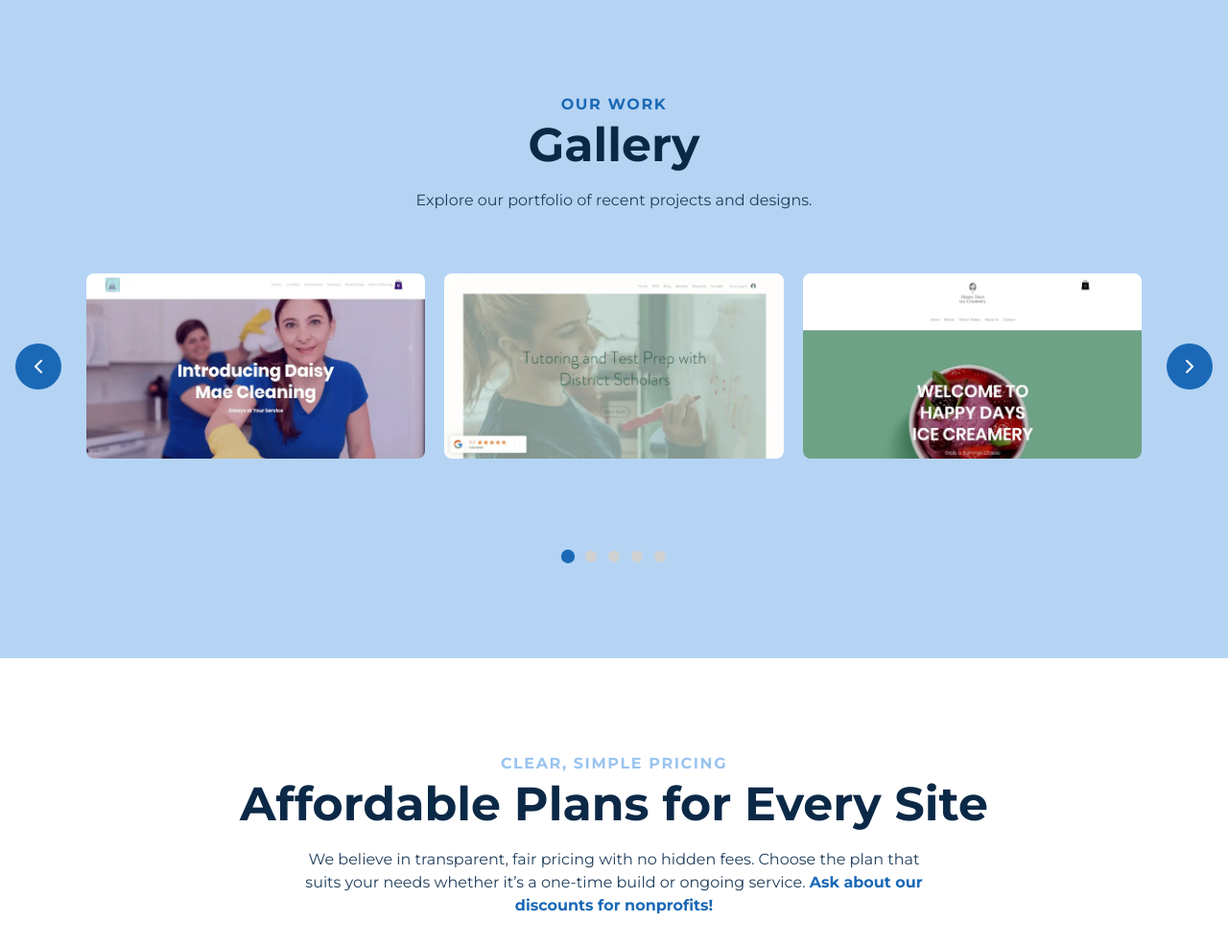
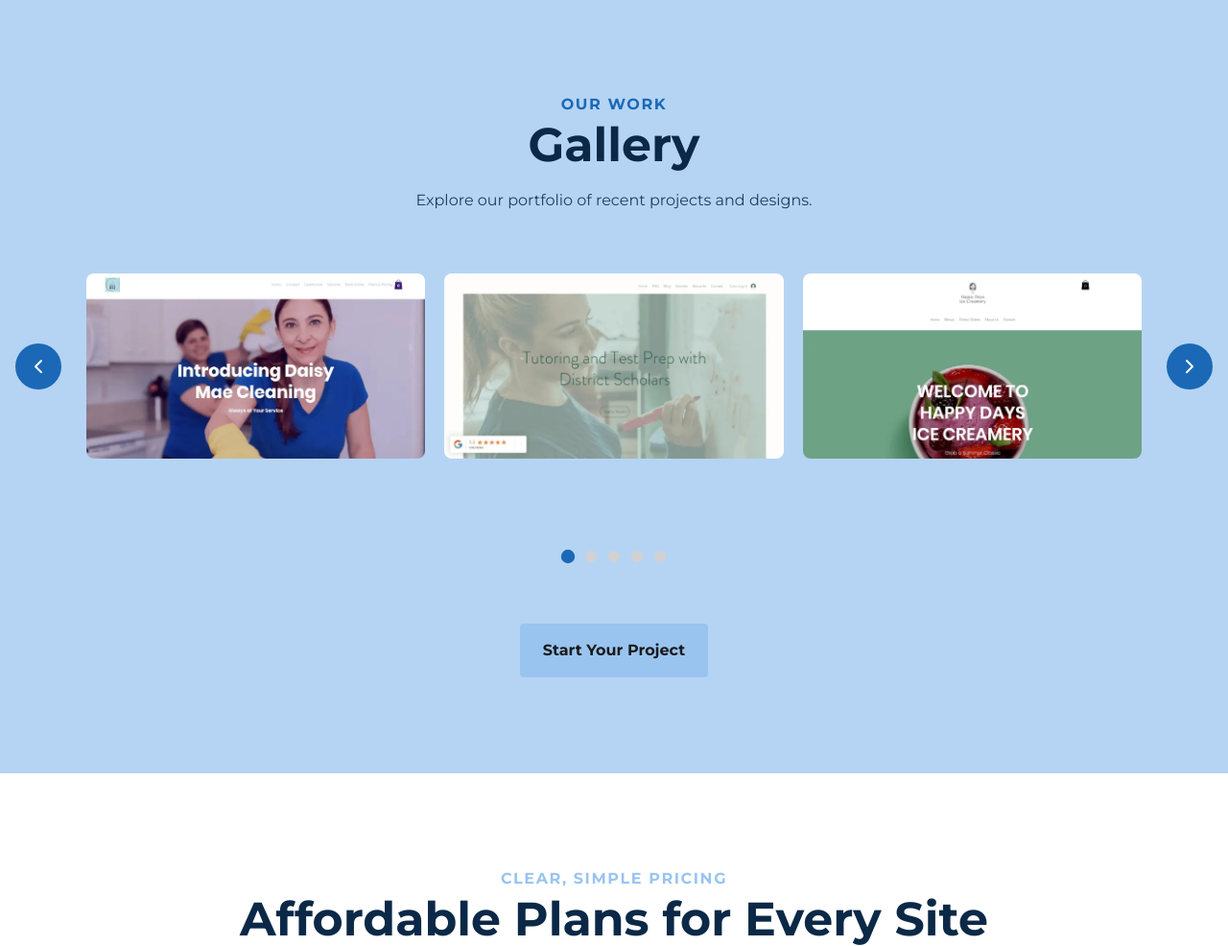
Before and after one commit to paulnicholsen27/blue-canary-cs, a web app: file index.html in a window 1280 px wide. Shown: the part 2801-3787 px from the top of the page at 96% size. Run offline with its HTML, style and script files only (its server is not run), Linux system fonts and the light colour scheme; style sheets or scripts are compiled from the project's sources; some libraries are stand-ins or nearby versions.

Commit message:
added cta in gallery

```diff
--- a/css/gallery.less
+++ b/css/gallery.less
@@ -173,6 +173,54 @@
             margin-top: (24/16rem);
         }
 
+        .cs-gallery-cta {
+            width: 100%;
+            display: flex;
+            justify-content: center;
+        }
+
+        .cs-button-solid {
+            font-size: (16/16rem);
+            /* 46px - 56px */
+            line-height: clamp(2.875rem, 5.5vw, 3.5rem);
+            text-decoration: none;
+            font-weight: 700;
+            text-align: center;
+            margin: 0;
+            color: #1a1a1a;
+            min-width: (150/16rem);
+            padding: 0 (24/16rem);
+            background-color: var(--primary);
+            border-radius: (4/16rem);
+            display: inline-block;
+            position: relative;
+            z-index: 1;
+            /* prevents padding from adding to the width */
+            box-sizing: border-box;
+            transition: color 0.3s;
+
+            &:before {
+                content: "";
+                position: absolute;
+                height: 100%;
+                width: 0%;
+                background: #000;
+                opacity: 1;
+                top: 0;
+                left: 0;
+                z-index: -1;
+                border-radius: (4/16rem);
+                transition: width 0.3s;
+            }
+
+            &:hover {
+                color: #fff;
+                &:before {
+                    width: 100%;
+                }
+            }
+        }
+
         .cs-gallery-dot {
             width: (12/16rem);
             height: (12/16rem);
--- a/index.html
+++ b/index.html
@@ -371,6 +371,10 @@
         </div>
 
         <div class="cs-gallery-dots"></div>
+
+        <div class="cs-gallery-cta">
+            <a href="#cs-contact-490" class="cs-button-solid">Start Your Project</a>
+        </div>
     </div>
 </section>
 
```
